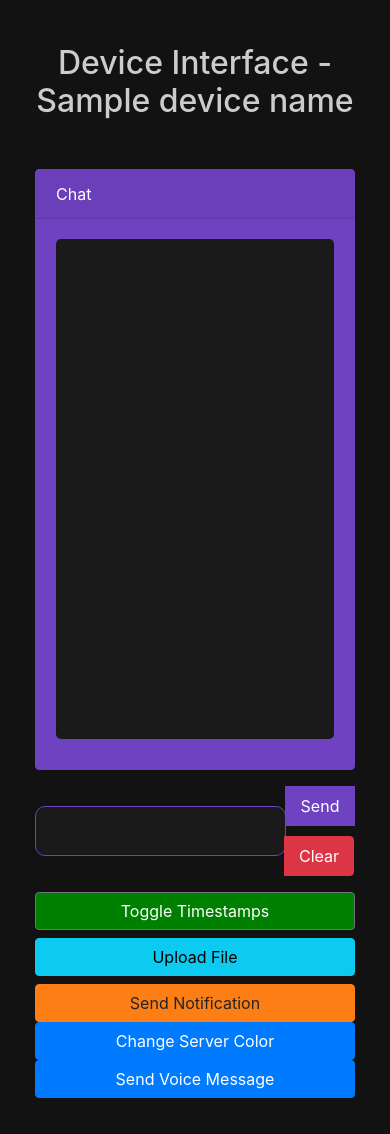
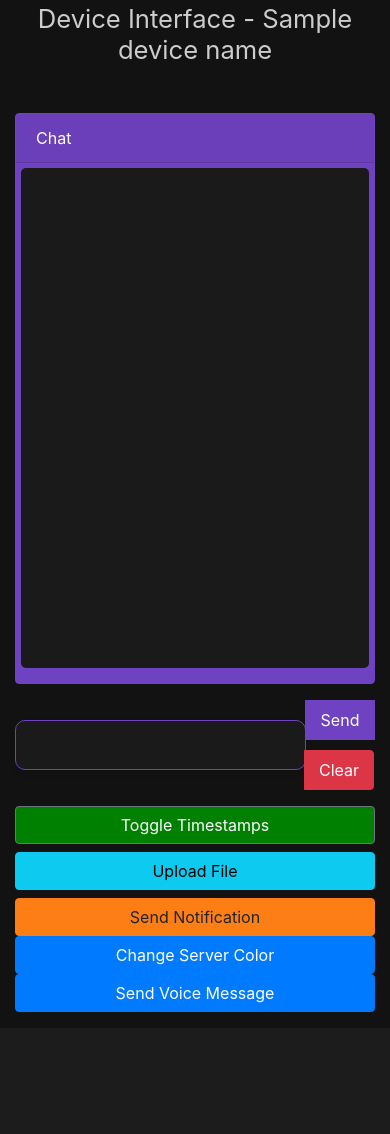
Before and after one commit to phcodesage/flask-amol, a Flask app: template templates/device.html in a window 390 px wide. After the commit the page ends 1012 px from the top, so only its background shows below. Run offline with Flask 3, Linux system fonts and the light colour scheme; the template is opened without the code that fills it: most values are stand-ins (such as "Sample title", 1, 10 or a date in 2020); some libraries are stand-ins or nearby versions.

Commit message:
fixed: header-mobile

```diff
--- a/templates/device.html
+++ b/templates/device.html
@@ -28,12 +28,13 @@
 body {
     background-color: var(--secondary);
     color: var(--text);
-    padding: 20px;
 }
 .card {
     background-color: var(--primary);
     border-color: var(--primary);
 }
+
+
 .chat-container {
     display: flex;
     flex-direction: column;
@@ -330,6 +331,12 @@ body {
 }
 
 @media (max-width: 768px) {  /* Typical breakpoint for mobile devices */
+    .card-body {
+        padding: 5px; /* Reduced padding for mobile devices */
+    }
+}
+
+@media (max-width: 768px) {  /* Typical breakpoint for mobile devices */
     #message-input {
         font-size: 1.2rem;
         padding: 15px 20px;
@@ -345,7 +352,11 @@ body {
     <div class="container-fluid">
         <div class="row">
             <div class="col-12"> <!-- Change to col-12 for full width on all devices -->
-                <h2 class="text-center my-4">Device Interface - {{ device_name }}</h2> <!-- Centered heading and added margin -->
+                <h2 class="text-center my-1 d-md-block d-lg-block d-xl-block">
+                    <small class="d-block d-sm-block d-md-none">Device Interface - {{ device_name }}</small>
+                    <span class="d-none d-sm-none d-md-block">Device Interface - {{ device_name }}</span>
+                </h2>
+                 <!-- Centered heading and added margin -->
                 <!-- Audio and video elements for call handling -->
                 <audio id="remoteAudio" autoplay></audio>
 
```
